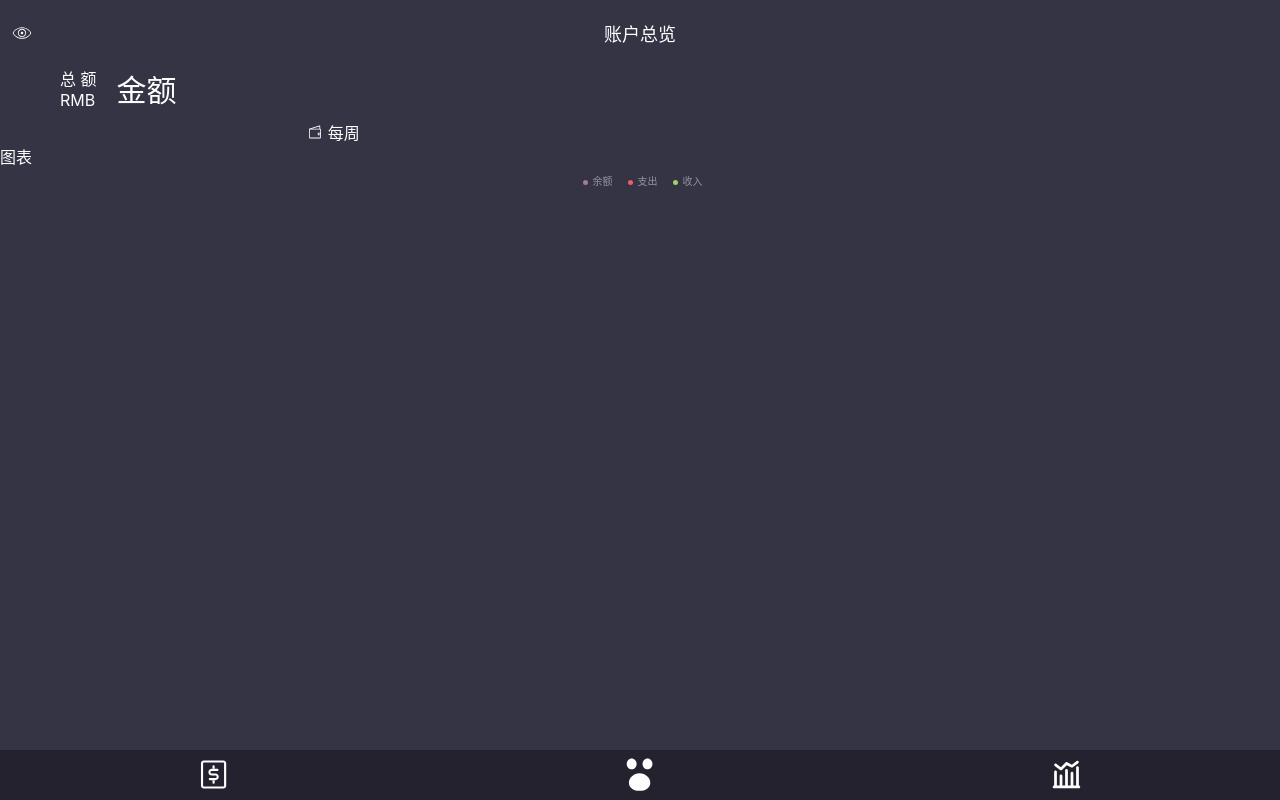
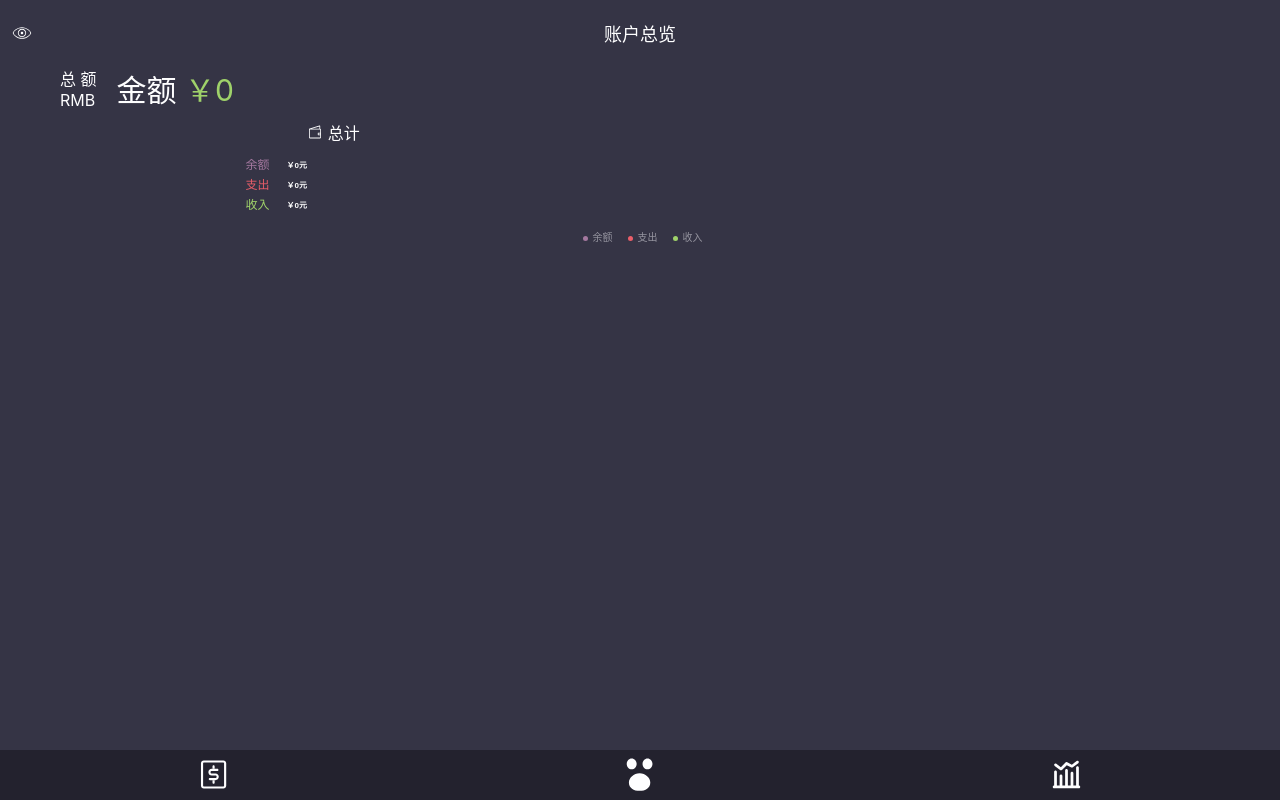
Before and after one commit to DevSuno/moze, a Vue app: page /#/total in a window 1280 px wide. Built offline with nearby package versions, Linux system fonts and the light colour scheme.

Commit message:
初始页面完成

```diff
--- a/src/components/Statement/Swiper/Swiper.vue
+++ b/src/components/Statement/Swiper/Swiper.vue
@@ -19,7 +19,7 @@
 
 <script lang="ts">
     import Vue from 'vue';
-    import { Component } from 'vue-property-decorator';
+    import { Component, Inject, Provide } from 'vue-property-decorator';
     import { Swiper, SwiperSlide } from 'vue-awesome-swiper';
     import 'swiper/swiper-bundle.css';
     import SwiperOptions from '@/components/Statement/Swiper/SwiperOptions';
@@ -104,9 +104,10 @@
 
         get outputRecordList() {
             return (this.recordList.concat([])).sort((a: recordItem, b: recordItem) => {
-                return parseInt(a.output)> parseInt(b.output) ? -1 : 1;
+                return parseInt(a.output) > parseInt(b.output) ? -1 : 1;
             });
         }
+
         get topRecordList() {
             return this.outputRecordList.slice(0, 3);
         }
--- a/src/components/Total/Money.vue
+++ b/src/components/Total/Money.vue
@@ -5,35 +5,60 @@
             <span class="type">RMB</span>
         </div>
         <div class="money-sum">
-            <span class="sum">金额</span>
+            <span class="text">
+                金额
+            </span>
+            <span :class="[ {pay : this.balance < 0},
+                            {earning : this.balance >= 0}]">
+                {{"￥" + this.balance}}
+            </span>
         </div>
     </div>
 </template>
 
 <script lang="ts">
     import Vue from 'vue';
-    import { Component } from 'vue-property-decorator';
+    import { Component, Inject } from 'vue-property-decorator';
 
     @Component
     export default class Money extends Vue {
+        @Inject() eventBus!: Vue;
+        balance = 0;
+
+        created() {
+            this.eventBus.$on('updateBalance', (balance: number) => this.balance = balance);
+        }
 
     }
 </script>
 
 <style lang="scss" scoped>
+    @import "src/assets/style/helper.scss";
+
     .money {
         display: flex;
         flex-direction: row;
         align-items: center;
         margin-top: 20px;
+
         > .title {
             display: flex;
             flex-direction: column;
             padding-left: 60px;
             padding-right: 20px;
         }
+
         > .money-sum {
             font-size: 30px;
+
+            .pay {
+                color: $color-lightred;
+            }
+
+            .earning {
+                color: $color-lightgreen;
+
+            }
         }
     }
 </style>
--- a/src/components/Total/Statistics.vue
+++ b/src/components/Total/Statistics.vue
@@ -1,21 +1,158 @@
 <template>
     <div class="statistics">
         <div class="content">
-            <span class="text"><Icon name="directory"/> 每周 </span>
+            <span class="text"><Icon name="directory"/> 总计 </span>
             <span class="placeholder"></span>
         </div>
-
-        <div class="chart">图表</div>
+        <echarts :options="totalOptions" class="total">
+        </echarts>
     </div>
 </template>
 
 <script lang="ts">
     import Vue from 'vue';
-    import { Component } from 'vue-property-decorator';
+    import { Component, Inject, } from 'vue-property-decorator';
+    import Echarts from '@/components/Statement/echarts.vue';
 
-    @Component
+    @Component({
+        components: { Echarts }
+    })
     export default class Statistics extends Vue {
+        @Inject() eventBus!: Vue;
 
+        created(){
+            this.eventBus.$emit("updateBalance",this.balance)
+        }
+        get balance (){
+            return this.earningTotal-this.payTotal
+        }
+        get recordList() {
+            return this.$store.state.recordList;
+        }
+
+        get pay() {
+            return this.recordList.filter((i: { selectedTag: string }) => i.selectedTag === '支出')
+                .sort((a: any, b: any) => {
+                        return new Date(b.selectedDate).getTime() - new Date(a.selectedDate).getTime();
+                    }
+                );
+        }
+
+        get payTotal() {
+            return this.pay.reduce((sum: number, item: { output: string }) => {
+                return sum + Number(item.output);
+            }, 0);
+        }
+
+        get earning() {
+            return this.recordList.filter((i: { selectedTag: string }) => i.selectedTag === '收入')
+                .sort((a: any, b: any) => {
+                        return new Date(b.selectedDate).getTime() - new Date(a.selectedDate).getTime();
+                    }
+                );
+        }
+
+        get earningTotal() {
+            return this.earning.reduce((sum: number, item: { output: string }) => {
+                return sum + Number(item.output);
+            }, 0);
+        }
+        get totalOptions() {
+            return {
+                dataset: {
+                    source: [
+                        ['sum', 'type'],
+                        [this.earningTotal, '收入'],
+                        [this.payTotal, '支出'],
+                        [(this.earningTotal - this.payTotal), '余额'],
+
+                    ]
+                },
+                grid: {
+                    top: '15%',
+                    bottom: '10%',
+                    left: '22%',
+                    right: '3%',
+                    width: '66%',
+                },
+                xAxis: {
+                    name: '元',
+                    show: false,
+                    splitLine: { show: false },
+                    axisLabel: {
+                        color: '#999'
+                    },
+                    axisTick: { //x轴刻度线
+                        show: false
+                    },
+                    axisLine: { //x轴
+                        show: false
+                    }
+                },
+                yAxis: {
+                    type: 'category',
+                    //maxInterval: 300,
+                    splitLine: { show: false },
+                    fontSize: '35',
+                    axisLabel: {
+                        margin: 12,
+                        textStyle: {
+                            fontSize : 12      //更改坐标轴文字大小
+                        },
+                        color: function (params: any, index: any) {
+                            const colorList = ['#9fd26a', '#ea5e69', '#a4789f'];
+                            return colorList[index];
+                        },
+                    },
+                    axisTick: { //y轴刻度线
+                        show: false
+                    },
+                    axisLine: { //y轴
+                        show: false
+                    }
+                },
+                series: [
+                    {
+                        type: 'bar',
+                        barWidth: 7,
+                        encode: {
+                            // Map the "sum" column to X axis.
+                            x: 'sum',
+                            // Map the "type" column to Y axis
+                            y: 'type'
+                        },
+
+                        itemStyle: {
+                            normal: {
+
+                                label: {
+                                    formatter: '￥' + '{@sum}' + '元',
+                                    show: true,
+                                    position: 'right',
+                                    textStyle: {
+                                        fontWeight: 'bolder',
+                                        fontSize: '8',
+                                        color: '#fff'
+                                    },
+                                },
+                                /*
+                                随机显示
+                                color:function(d){
+                                    return "#"+Math.floor(Math.random()*(256*256*256-1)).toString(16);
+                                }*/
+
+                                /*定制显示（按顺序）*/
+                                color: function (params: any) {
+                                    const colorList = ['#9fd26a', '#ea5e69', '#a4789f'];
+                                    return colorList[params.dataIndex];
+                                }
+                            },
+
+                        },
+                    }
+                ]
+            };
+        }
     }
 </script>
 
@@ -24,6 +161,10 @@
     margin-top: 10px;
     display: flex;
     flex-direction: column;
+    > .total {
+        height: 80px;
+        width:100vw;
+    }
     > .content {
         display: flex;
         justify-content: space-around;
@@ -37,9 +178,6 @@
                 margin-right: 5px;
             }
         }
-        > .chart {
-
-        }
 
     }
 
--- a/src/views/Total.vue
+++ b/src/views/Total.vue
@@ -11,7 +11,7 @@
 
 <script lang="ts">
     import Vue from 'vue';
-    import { Component } from 'vue-property-decorator';
+    import { Component, Provide } from 'vue-property-decorator';
     import Topbar from '@/components/Total/Topbar.vue';
     import Money from '@/components/Total/Money.vue';
     import Statistics from '@/components/Total/Statistics.vue';
@@ -21,6 +21,7 @@
         components: { Type, Statistics, Money, Topbar }
     })
     export default class Total extends Vue {
+        @Provide() eventBus = new Vue();
 
     }
 </script>
```
Lines whose indentation alone changed are shown as unchanged.
